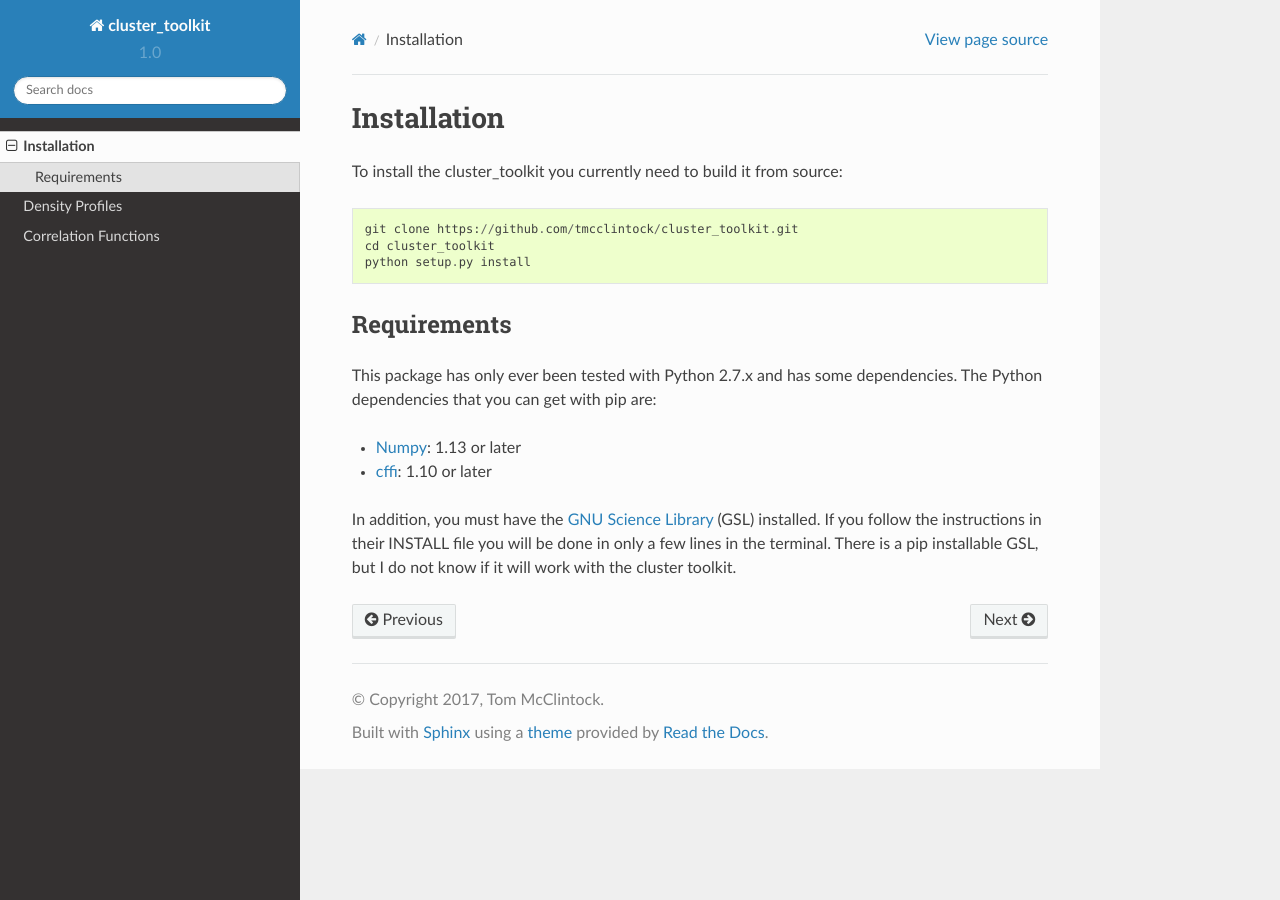
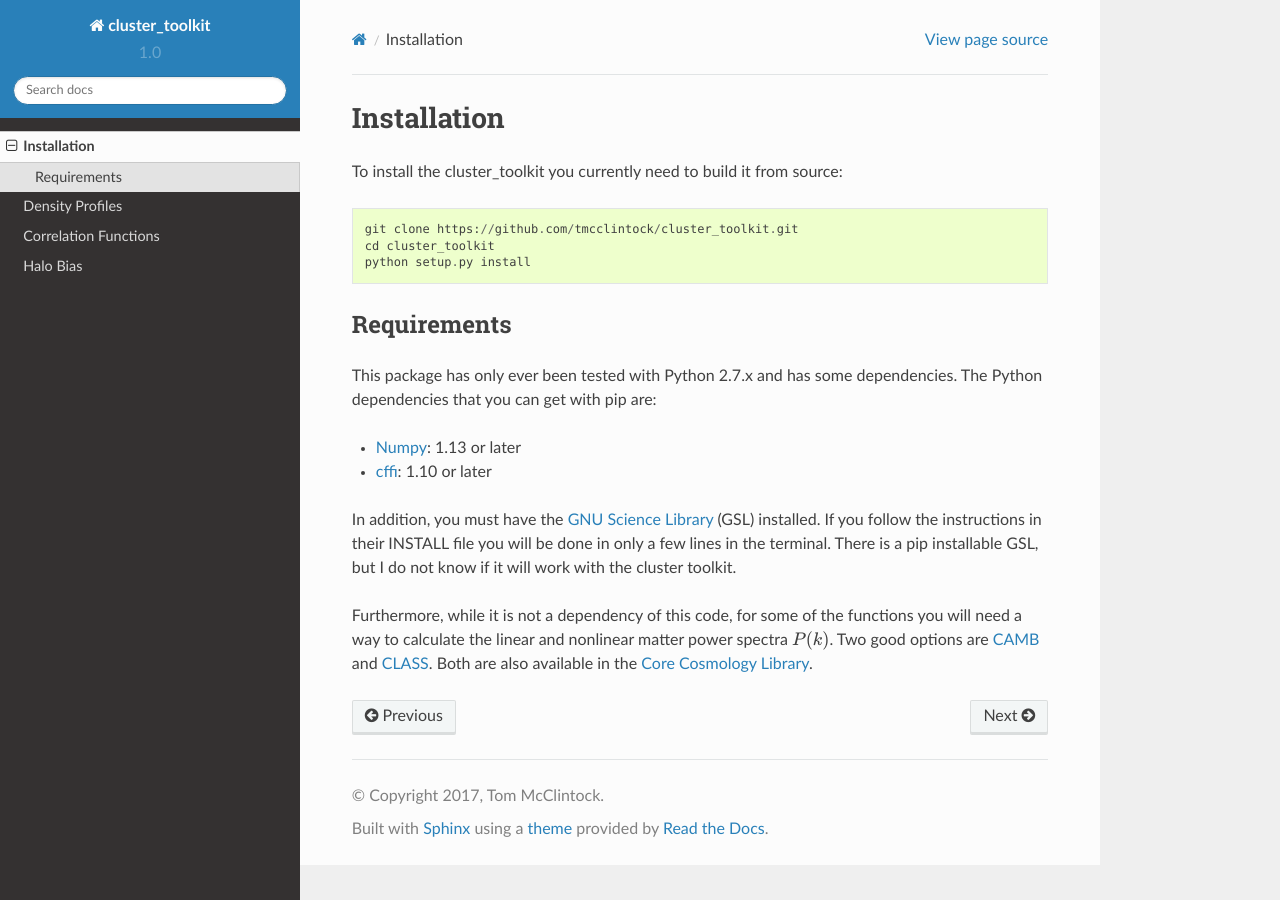
Before and after one commit to tmcclintock/cluster_toolkit, a Sphinx documentation site: the page built from docs/installation.rst, in a window 1280 px wide. Built offline with Sphinx 7.4.7 and the Read the Docs theme 2.0.0, drawn with Linux system fonts in a browser that asks for light colours.

Commit message:
Got the halo bias docs written.

```diff
--- a/docs/correlation_functions.rst
+++ b/docs/correlation_functions.rst
@@ -26,7 +26,7 @@
 The free parameters are the cluster mass :math:`M_\Delta` and concentration :math:`c_\Delta = r_\Delta/r_s`. In this module we choose to define the density with respect to the matter background density :math:`\Omega_m\rho_{crit}`. The scale radius :math:`r_s` is given in :math:`{\rm Mpc}/h`, however the code uses  as an argument instead. As written, because of the choice of units the only cosmological parameter that needs to be passed in is :math:`\Omega_m`. The arguments are identical to the density profile.
 
 .. note::
-   The correlation functions can use :math:`\Delta\neq 200`.
+   The correlation functions can use :math:`\Delta\neq 200` as an argument :code:`delta=200`.
 
 To use this, you would do:
 
--- a/docs/index.rst
+++ b/docs/index.rst
@@ -19,7 +19,7 @@
 The source code is publically available at https://github.com/tmcclintock/cluster_toolkit.
 
 .. note::
-   Unless stated otherwise, all distances are assumed to be :math:`{\rm Mpc}/h` comoving and masses :math:`{\rm M}_\odot/h`.
+   Unless stated otherwise, all distances are assumed to be :math:`{\rm Mpc}/h` comoving and masses :math:`{\rm M}_\odot/h`. Furthermore, power spectra :math:`P(k)` must be in units of :math:`({\rm Mpc}/h)^3` with wavenumber :math:`k` in units of :math:`h/{\rm Mpc}`.
 
 ***************
 Getting Started
@@ -31,3 +31,4 @@
    installation
    density_profiles
    correlation_functions
+   halo_bias
--- a/docs/installation.rst
+++ b/docs/installation.rst
@@ -17,3 +17,5 @@
 - `cffi <https://cffi.readthedocs.io/en/latest/>`_: 1.10 or later
 
 In addition, you must have the `GNU Science Library <https://www.gnu.org/software/gsl/>`_ (GSL) installed. If you follow the instructions in their INSTALL file you will be done in only a few lines in the terminal. There is a pip installable GSL, but I do not know if it will work with the cluster toolkit.
+
+Furthermore, while it is not a dependency of this code, for some of the functions you will need a way to calculate the linear and nonlinear matter power spectra :math:`P(k)`. Two good options are `CAMB <http://camb.info/>`_ and `CLASS <http://class-code.net/>`_. Both are also available in the `Core Cosmology Library <https://github.com/LSSTDESC/CCL>`_.
```
Also changed, not shown: docs/halo_bias.rst (added, +34 -0 lines).
